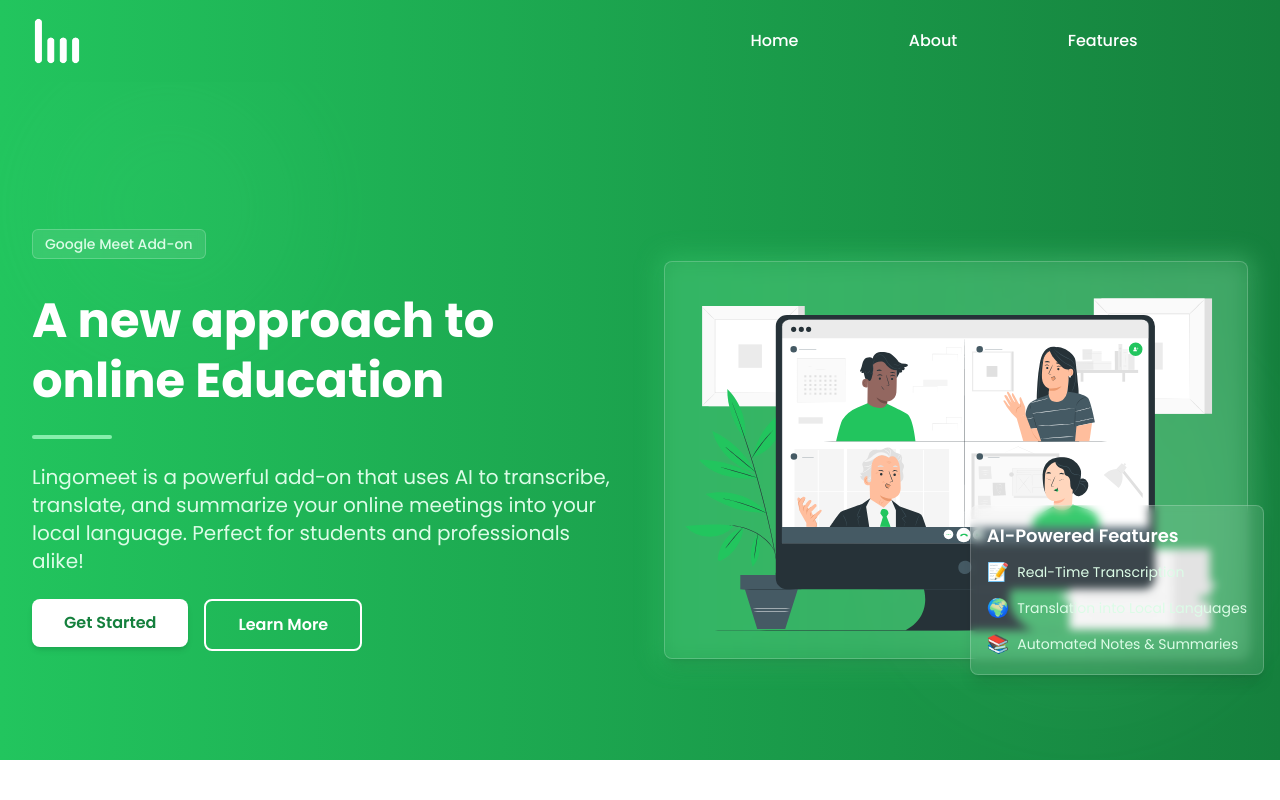
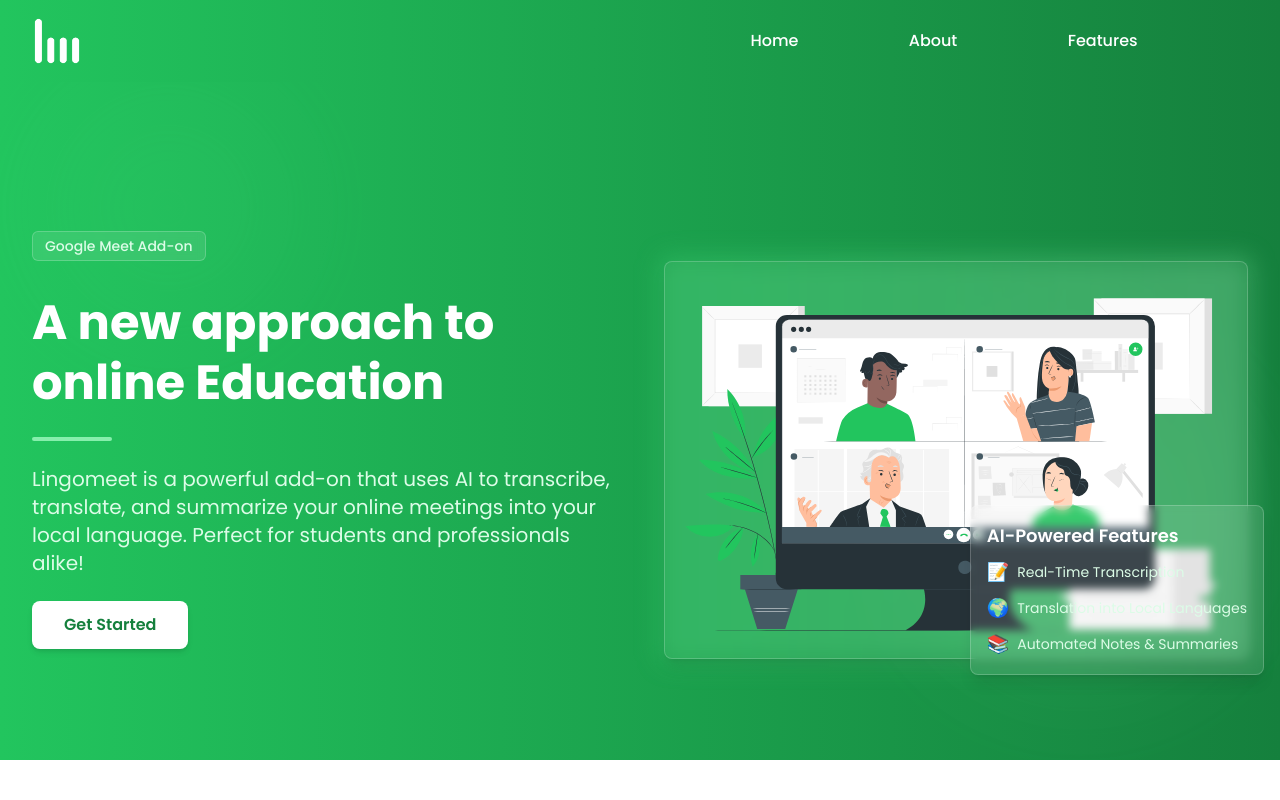
Before and after one commit to andamagodwin/Lingomeet-saas-2, a React (Vite) app: page / in a window 1280 px wide. Shown: the top 800 px of the page. Built offline with nearby package versions, Linux system fonts and the light colour scheme.

Commit message:
removed lern more button

```diff
--- a/src/components/Hero.tsx
+++ b/src/components/Hero.tsx
@@ -32,9 +32,7 @@
                 </button>
               </a>
 
-              <button className="border-2 border-white text-white px-8 py-3 rounded-lg font-semibold hover:bg-white/10 transition duration-300">
-                Learn More
-              </button>
+
             </div>
 
             <div className="pt-4">
```
